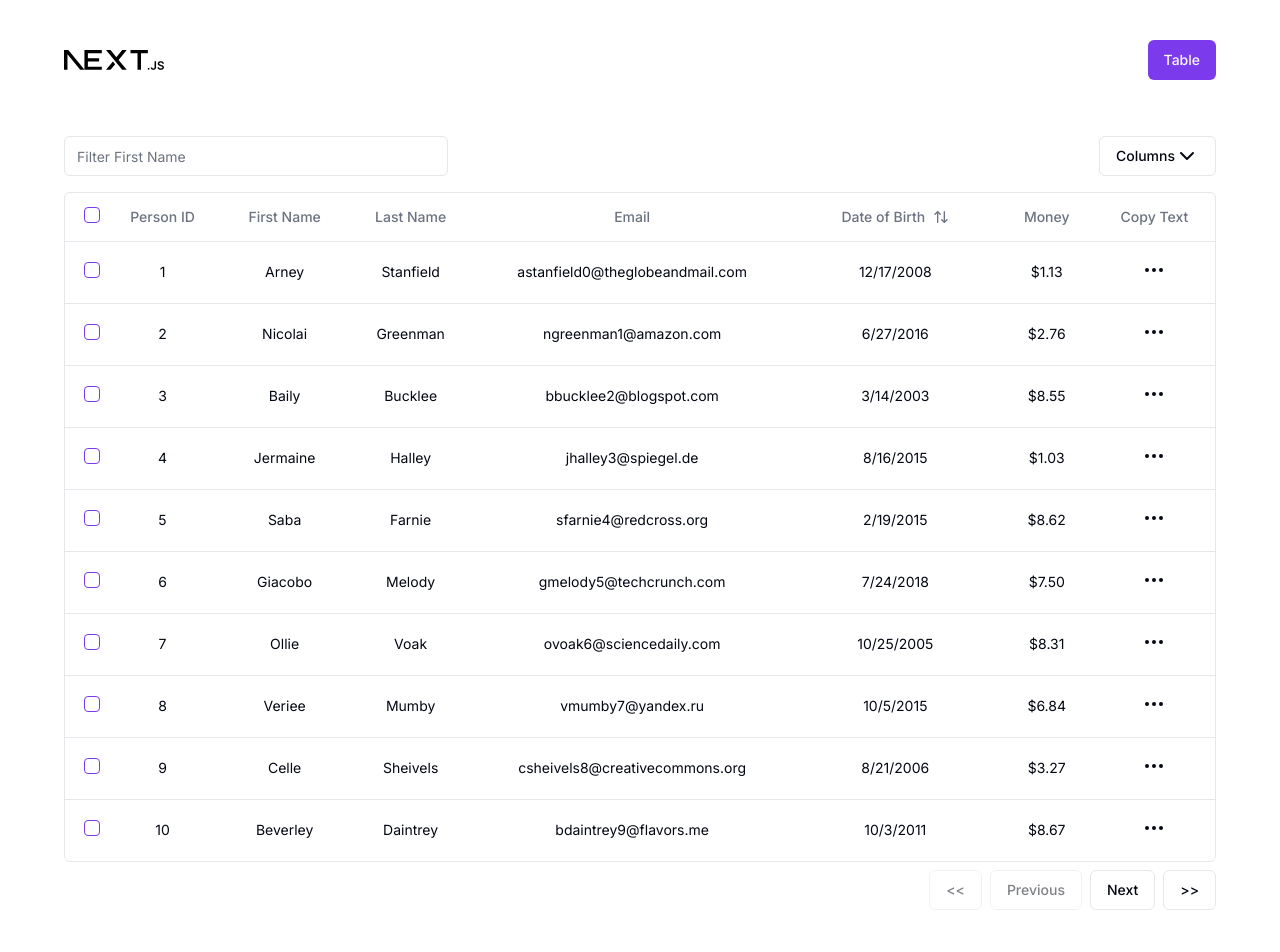
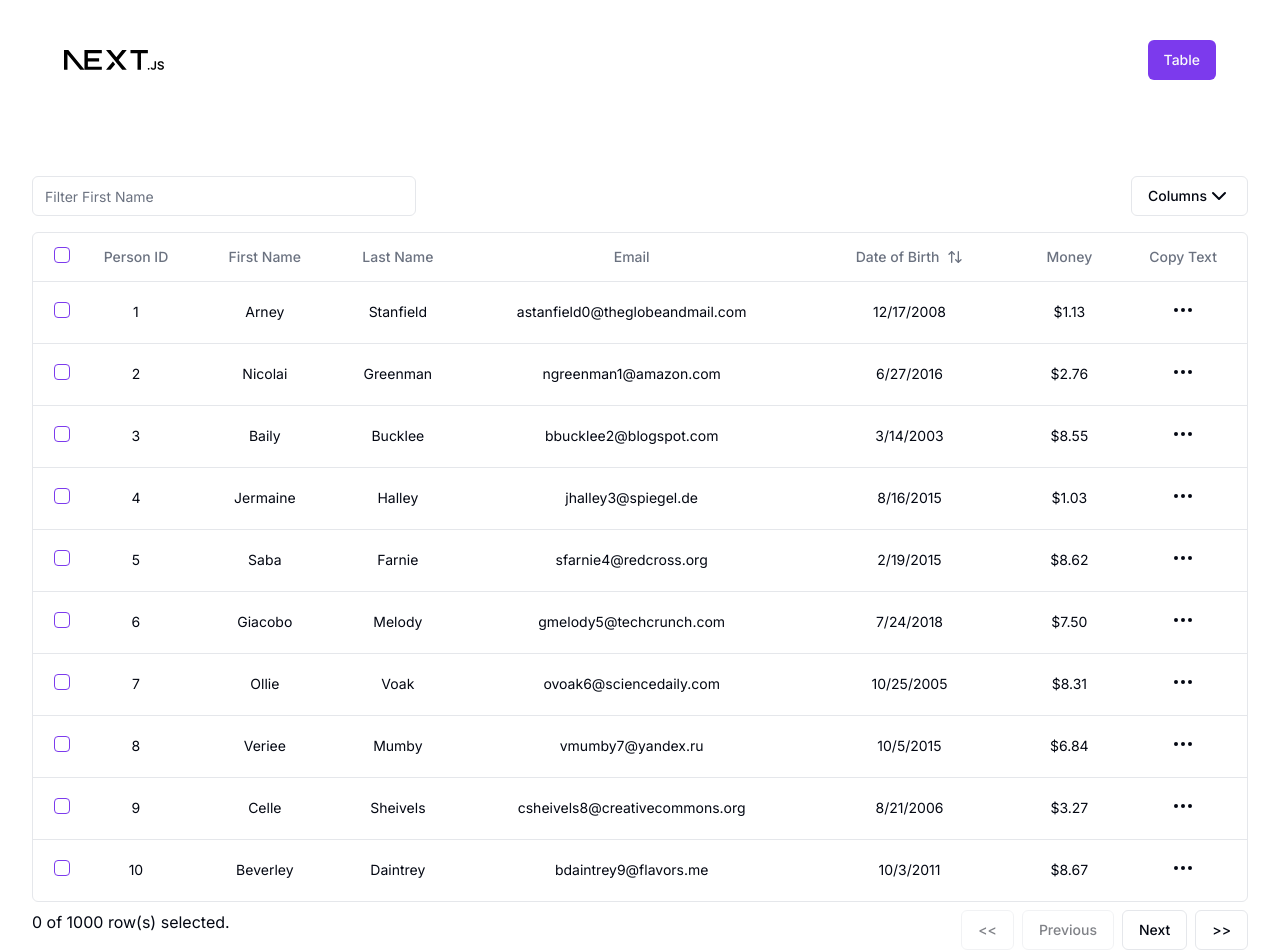
Before and after one commit to siddiquenaim/shadcn-practice-project, a Next.js app: page /people in a window 1280 px wide. Shown: the top 952 px of the page. Built offline with nearby package versions, Linux system fonts and the light colour scheme.

Commit message:
Completed row selection

```diff
--- a/app/people/PeopleDataTable.tsx
+++ b/app/people/PeopleDataTable.tsx
@@ -3,6 +3,8 @@
 import {
   ColumnDef,
   ColumnFiltersState,
+  RowSelectionInstance,
+  RowSelectionState,
   SortingState,
   VisibilityState,
   flexRender,
@@ -46,6 +48,7 @@ export function PeopleDataTable<TData, TValue>({
   const [sorting, setSorting] = useState<SortingState>([]);
   const [columnFilters, setColumnFilters] = useState<ColumnFiltersState>([]);
   const [columnVisibility, setColumnVisibility] = useState<VisibilityState>({});
+  const [rowSelection, setRowSelection] = useState<RowSelectionState>({});
 
   // setting table data
   const table = useReactTable({
@@ -63,12 +66,14 @@ export function PeopleDataTable<TData, TValue>({
     onSortingChange: setSorting,
     onColumnFiltersChange: setColumnFilters,
     onColumnVisibilityChange: setColumnVisibility,
+    onRowSelectionChange: setRowSelection,
 
     //updating state
     state: {
       sorting,
       columnFilters,
       columnVisibility,
+      rowSelection,
     },
   });
 
@@ -162,6 +167,12 @@ export function PeopleDataTable<TData, TValue>({
         </Table>
       </div>
 
+      {/* pagination and row selection text */}
+      <div className="flex justify-between">
+        <div className="my-2">
+          {table.getFilteredSelectedRowModel().rows.length} of {` `}
+          {table.getFilteredRowModel().rows.length} row(s) selected.
+        </div>
         {/* pagination */}
         <div className="flex justify-end space-x-2 my-2">
           <Button
@@ -194,6 +205,7 @@ export function PeopleDataTable<TData, TValue>({
           </Button>
         </div>
       </div>
+    </div>
   );
 }
 
--- a/app/people/column.tsx
+++ b/app/people/column.tsx
@@ -28,6 +28,8 @@ export const columns: ColumnDef<Person>[] = [
         ></Checkbox>
       );
     },
+    enableSorting: false,
+    enableHiding: false,
   },
   {
     accessorKey: "id",
--- a/app/people/page.tsx
+++ b/app/people/page.tsx
@@ -7,7 +7,7 @@ type Props = {};
 
 const People = (props: Props) => {
   return (
-    <div className="w-[90%] mx-auto">
+    <div className="container py-10 mx-auto">
       <PeopleDataTable columns={columns} data={people} />
     </div>
   );
```
Lines whose indentation alone changed are shown as unchanged.
